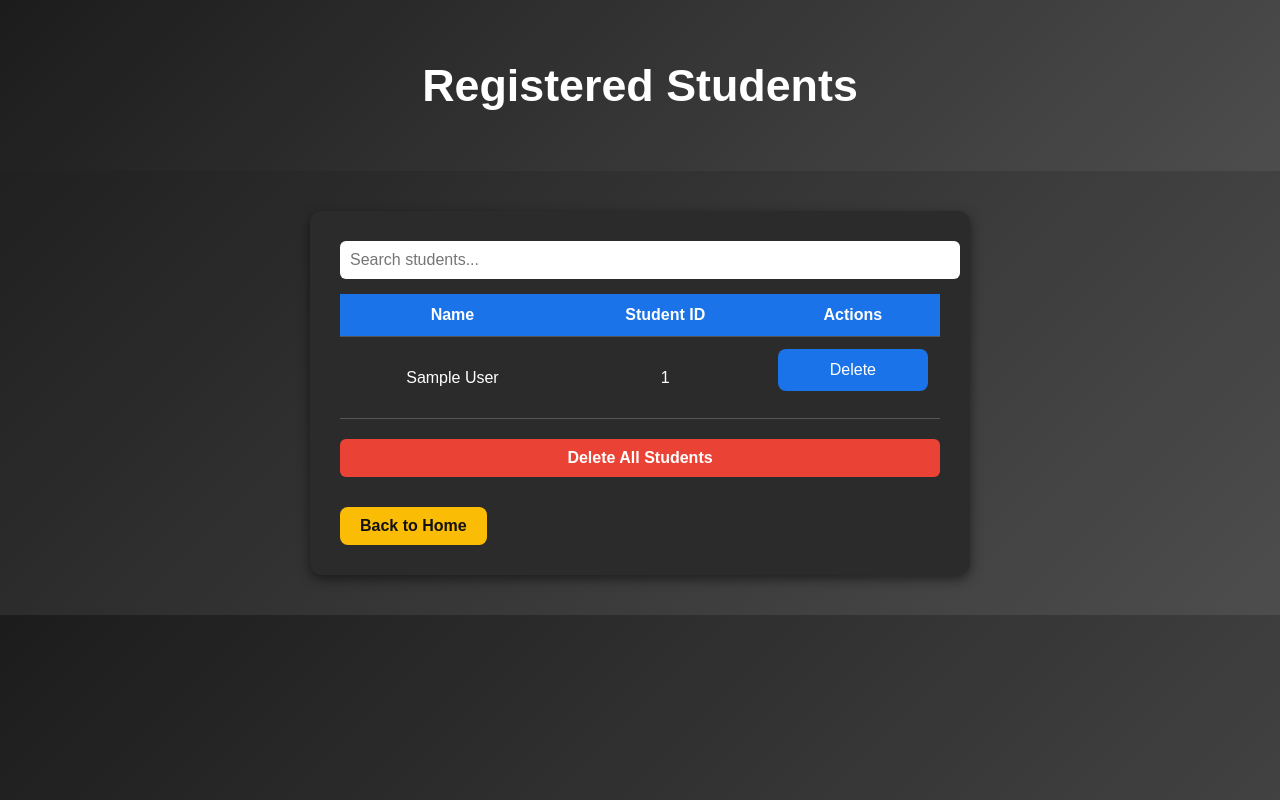
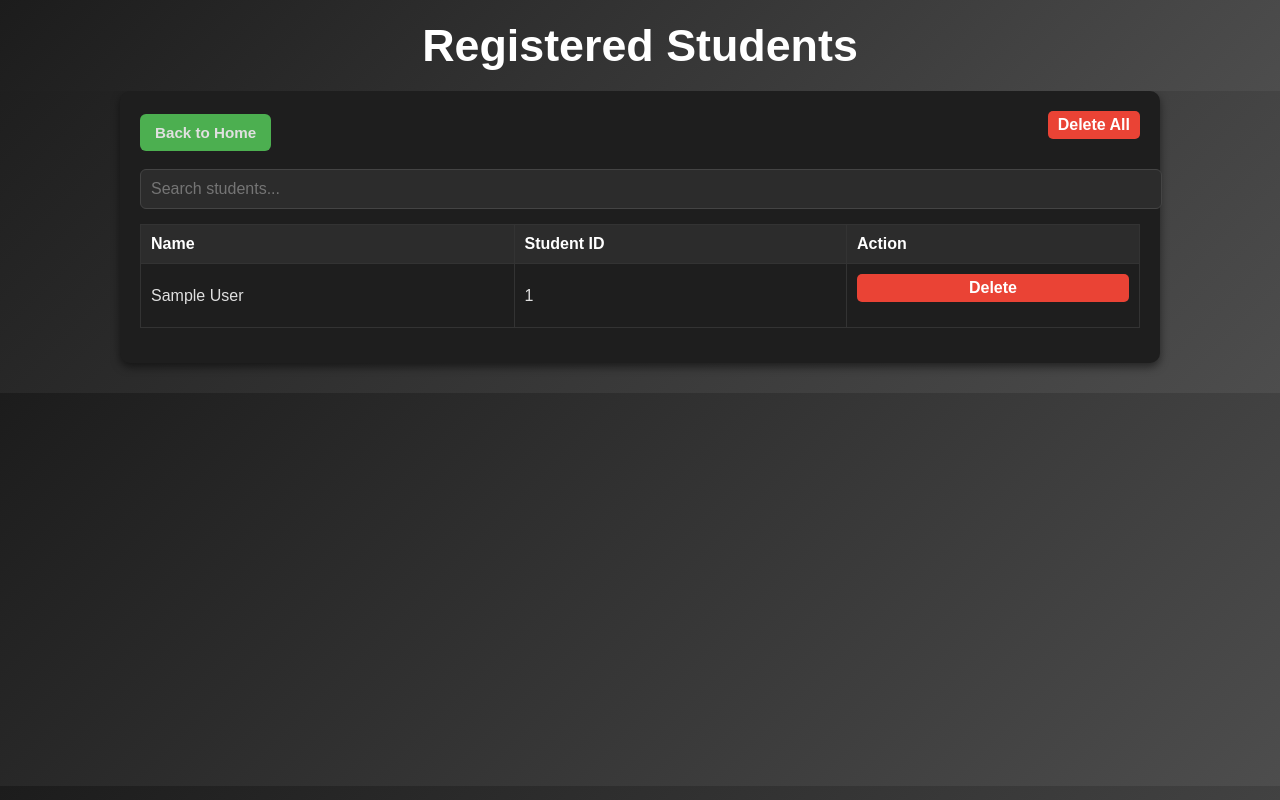
Before and after one commit to Khenert-dev/SchoolAttendance, a Flask app: page /students in a window 1280 px wide. Run offline with Flask 3, Linux system fonts and the light colour scheme; tables that the repository leaves empty hold one stand-in row (values such as "Sample post").

Commit message:
Add files via upload

```diff
--- a/app.py
+++ b/app.py
@@ -203,6 +203,7 @@
     c.execute("SELECT id, name, student_id FROM students ORDER BY name ASC")
     students_data = c.fetchall()
     conn.close()
+    # Make sure the variable name matches the template
     return render_template("students.html", students=students_data)
 
 # Delete student
@@ -227,6 +228,20 @@
     conn.commit()
     conn.close()
     return redirect(url_for("students"))
+@app.route("/delete_selected_students", methods=["POST"])
+def delete_selected_students():
+    selected = request.form.getlist("selected_students")  # list of IDs
+    if selected:
+        conn = sqlite3.connect(DB_NAME)
+        c = conn.cursor()
+        # Delete attendance first
+        c.executemany("DELETE FROM attendance WHERE student_id=?", [(s,) for s in selected])
+        # Delete students
+        c.executemany("DELETE FROM students WHERE id=?", [(s,) for s in selected])
+        conn.commit()
+        conn.close()
+    return redirect(url_for("students"))
+
 
 
 # -----------------------
--- a/templates/students.html
+++ b/templates/students.html
@@ -1,10 +1,87 @@
 <!DOCTYPE html>
 <html lang="en">
 <head>
-    <meta charset="UTF-8">
-    <meta name="viewport" content="width=device-width, initial-scale=1.0">
-    <title>Registered Students</title>
-    <link rel="stylesheet" href="{{ url_for('static', filename='style.css') }}">
+<meta charset="UTF-8">
+<meta name="viewport" content="width=device-width, initial-scale=1.0">
+<title>Registered Students</title>
+<link rel="stylesheet" href="{{ url_for('static', filename='style.css') }}">
+<style>
+    body {
+        font-family: Arial, sans-serif;
+        background-color: #121212;
+        color: #e0e0e0;
+        margin: 0;
+        padding: 0;
+    }
+    .hero {
+        text-align: center;
+        padding: 20px 0;
+    }
+    .records-container {
+        background-color: #1e1e1e;
+        padding: 20px;
+        border-radius: 10px;
+        max-width: 1000px;
+        margin: 0 auto 30px auto;
+        box-shadow: 0 4px 8px rgba(0,0,0,0.5);
+    }
+    .top-bar {
+        display: flex;
+        justify-content: space-between;
+        align-items: center;
+        flex-wrap: wrap;
+        gap: 10px;
+        margin-bottom: 15px;
+    }
+    .top-bar a {
+        padding: 10px 15px;
+        border-radius: 6px;
+        text-decoration: none;
+        font-weight: bold;
+        font-size: 0.95em;
+        color: #e0e0e0;
+        background-color: #4CAF50;
+    }
+    .delete-btn {
+        background-color: #ea4335;
+        color: white;
+        border: none;
+        padding: 5px 10px;
+        border-radius: 5px;
+        cursor: pointer;
+        font-weight: bold;
+    }
+    input#studentSearch {
+        width: 100%;
+        padding: 10px;
+        margin-bottom: 15px;
+        border-radius: 6px;
+        border: 1px solid #444;
+        background-color: #2c2c2c;
+        color: #e0e0e0;
+        font-size: 1em;
+    }
+    table {
+        width: 100%;
+        border-collapse: collapse;
+        margin-bottom: 15px;
+        background-color: #1e1e1e;
+        color: #e0e0e0;
+    }
+    table th, table td {
+        border: 1px solid #333;
+        padding: 10px;
+        text-align: left;
+    }
+    table th {
+        background-color: #2c2c2c;
+    }
+    table tbody tr:hover { background-color: #333; }
+    .action-btns {
+        display: flex;
+        gap: 10px;
+    }
+</style>
 </head>
 <body>
 
@@ -14,15 +91,38 @@
 
 <div class="records-container">
 
+    <!-- Top Bar -->
+    <div class="top-bar">
+        <!-- Left: Back -->
+        <div>
+            <a href="{{ url_for('home') }}">Back to Home</a>
+        </div>
+
+        <!-- Right: Bulk Actions -->
+        {% if students %}
+        <div class="action-btns">
+            <!-- Delete All -->
+            <form action="{{ url_for('delete_all_students') }}" method="POST" style="margin:0;">
+                <button type="submit" class="delete-btn"
+                onclick="return confirm('Are you sure you want to delete ALL students and their attendance records?');">
+                Delete All
+                </button>
+            </form>
+        </div>
+        {% endif %}
+    </div>
+
     <!-- Search Filter -->
-    <input type="text" id="studentSearch" placeholder="Search students..." style="width:100%;padding:10px;margin-bottom:15px;border-radius:6px;border:none;font-size:1em;">
+    <input type="text" id="studentSearch" placeholder="Search students...">
 
+    <!-- Students Table -->
+    {% if students %}
     <table id="studentsTable">
         <thead>
             <tr>
                 <th>Name</th>
                 <th>Student ID</th>
-                <th>Actions</th>
+                <th>Action</th>
             </tr>
         </thead>
         <tbody>
@@ -31,40 +131,41 @@
                 <td>{{ student[1] }}</td>
                 <td>{{ student[2] }}</td>
                 <td>
-                    <form action="{{ url_for('delete_student', student_id=student[0]) }}" method="POST" style="display:inline;">
-                        <button type="submit" onclick="return confirm('Are you sure you want to delete this student?');">Delete</button>
+                    <form action="{{ url_for('delete_student', student_id=student[0]) }}" method="POST" style="margin:0;">
+                        <button type="submit" class="delete-btn"
+                        onclick="return confirm('Are you sure you want to delete this student and their attendance records?');">
+                        Delete
+                        </button>
                     </form>
                 </td>
             </tr>
             {% endfor %}
         </tbody>
     </table>
-
-    <!-- Delete All Button -->
-    {% if students %}
-    <form action="{{ url_for('delete_all_students') }}" method="POST" style="margin-top:20px;">
-        <button type="submit" style="background-color:#ea4335;color:white;padding:10px 15px;border:none;border-radius:6px;font-weight:bold;"
-        onclick="return confirm('Are you sure you want to delete ALL students and their attendance records?');">
-        Delete All Students
-        </button>
-    </form>
+    {% else %}
+    <p>No students registered yet.</p>
     {% endif %}
 
-    <a class="back-btn" href="{{ url_for('home') }}">Back to Home</a>
 </div>
+
 <script>
+// Search Filter
 document.getElementById('studentSearch').addEventListener('keyup', function() {
     const filter = this.value.toLowerCase();
     const rows = document.querySelectorAll('#studentsTable tbody tr');
     rows.forEach(row => {
         const name = row.cells[0].textContent.toLowerCase();
         const studentID = row.cells[1].textContent.toLowerCase();
-        if (name.includes(filter) || studentID.includes(filter)) {
-            row.style.display = '';
-        } else {
-            row.style.display = 'none';
-        }
+        row.style.display = (name.includes(filter) || studentID.includes(filter)) ? '' : 'none';
     });
+});
+
+// Auto-sort table alphabetically by Name on page load
+window.addEventListener('DOMContentLoaded', (event) => {
+    const tableBody = document.querySelector('#studentsTable tbody');
+    const rows = Array.from(tableBody.rows);
+    rows.sort((a, b) => a.cells[0].textContent.localeCompare(b.cells[0].textContent));
+    rows.forEach(row => tableBody.appendChild(row));
 });
 </script>
 
```
